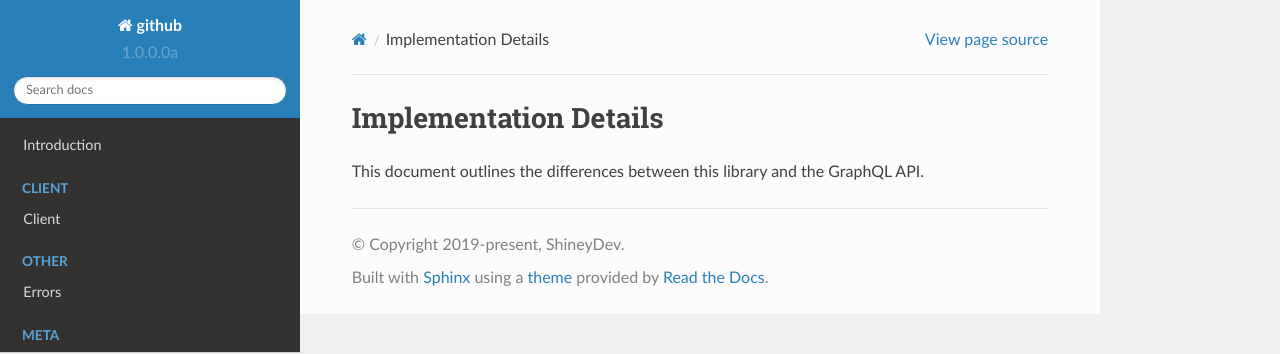
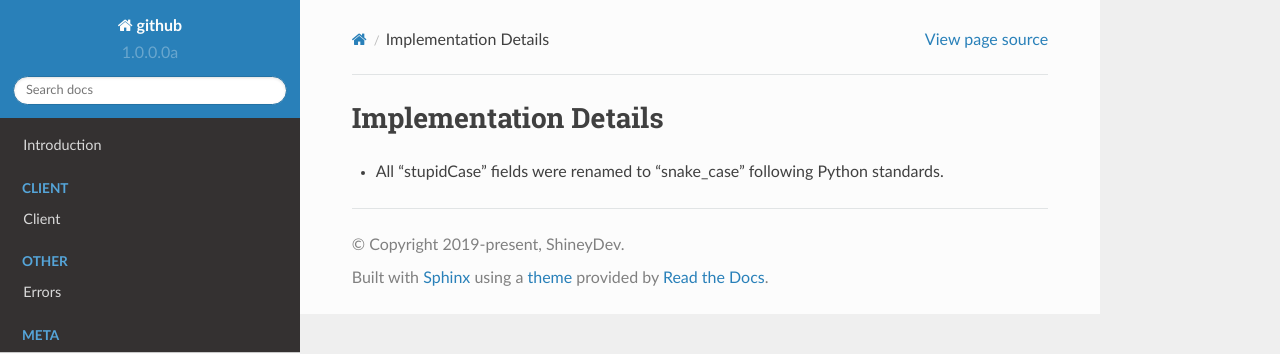
Before and after one commit to ShineyDev/github, a Sphinx documentation site: the page built from docs/implementation.rst, in a window 1280 px wide. Shown: the top 354 px of the page. Built offline with Sphinx 7.4.7 and the Read the Docs theme 2.0.0, drawn with Linux system fonts in a browser that asks for light colours.

Commit message:
update implementation details

```diff
--- a/docs/implementation.rst
+++ b/docs/implementation.rst
@@ -1,8 +1,4 @@
 Implementation Details
 ======================
 
-This document outlines the differences between this library and the
-GraphQL API.
-
-
-..
+- All "stupidCase" fields were renamed to "snake_case" following Python standards.
```
